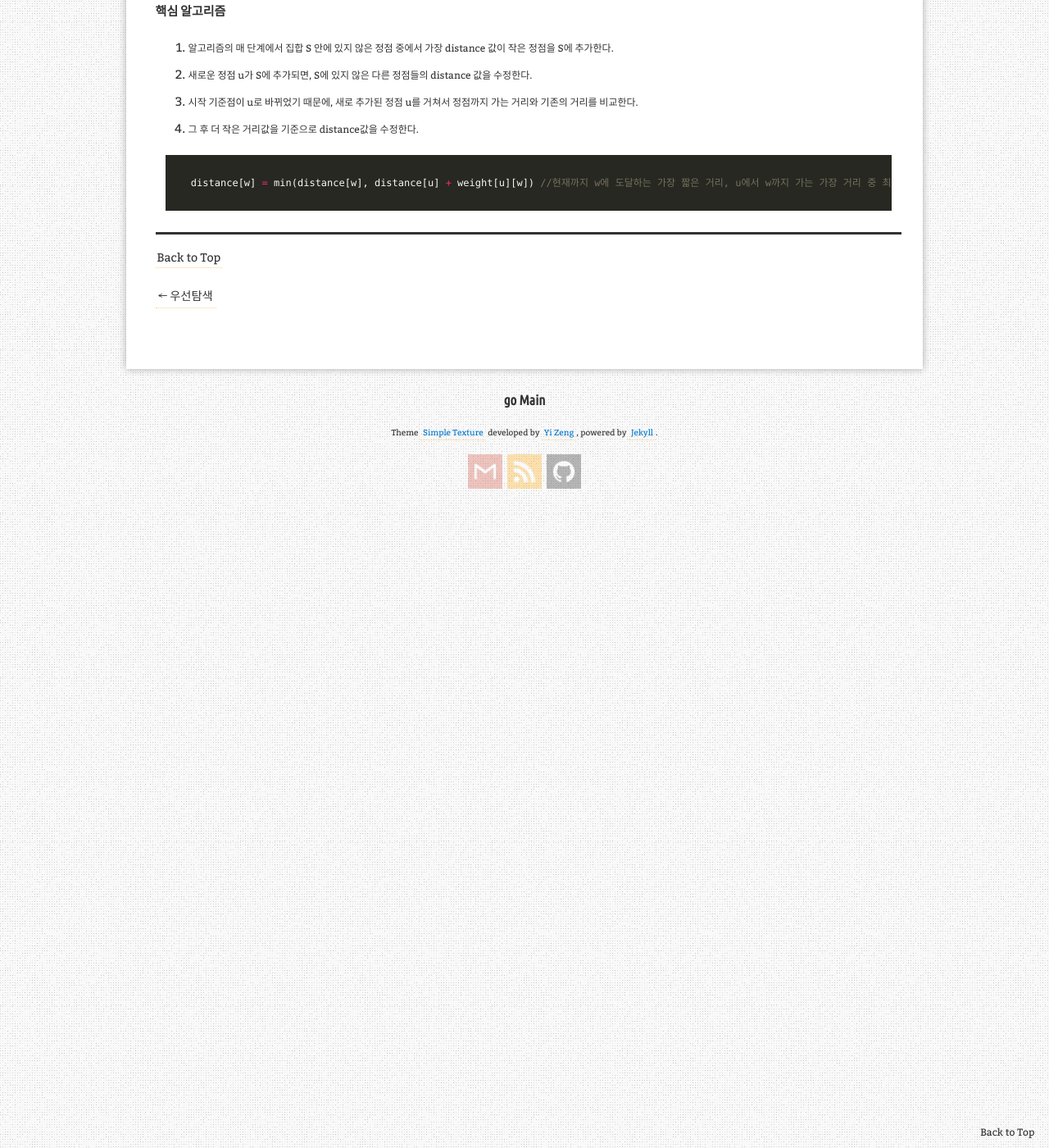
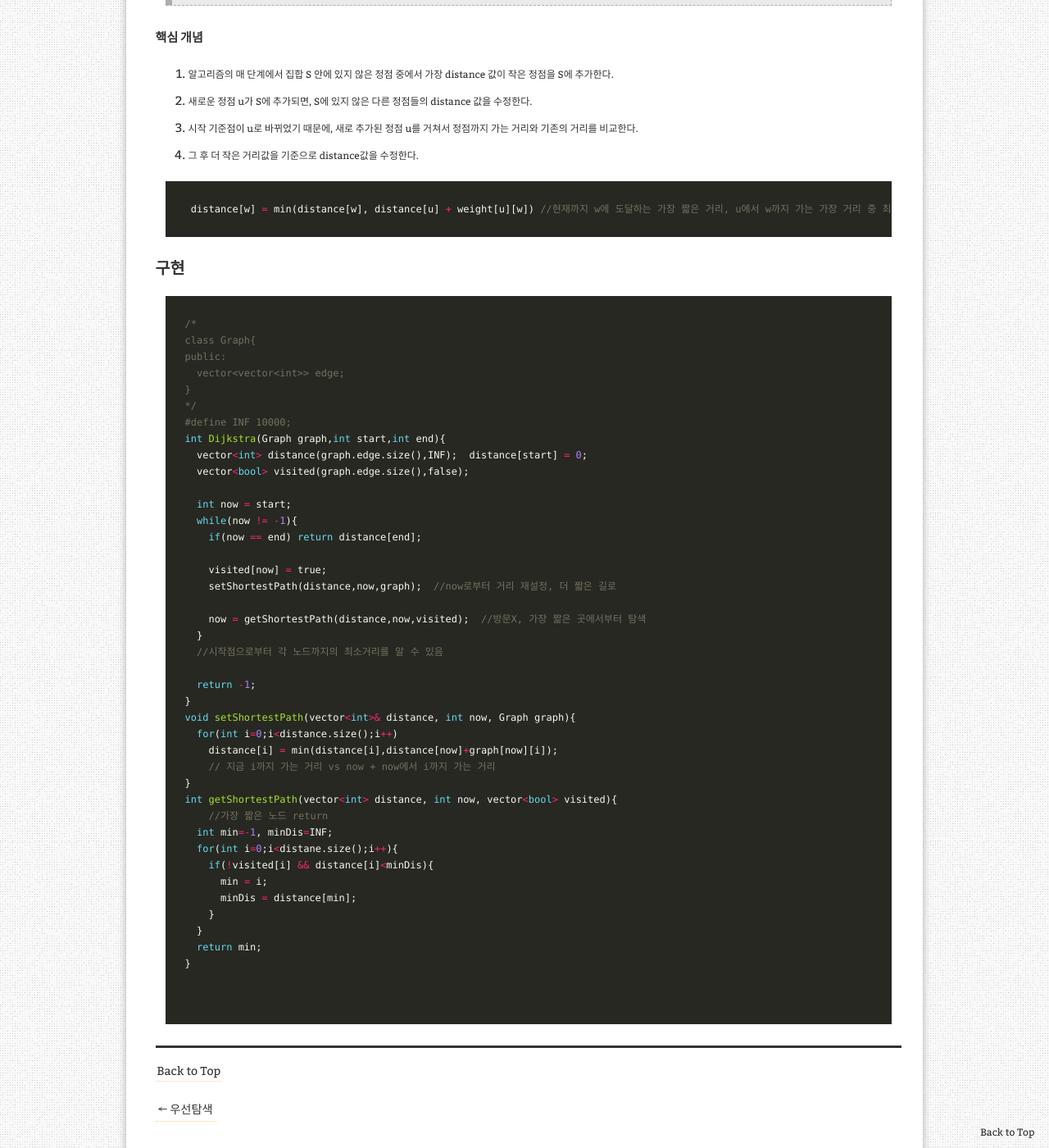
Before and after one commit to aristohyun/aristohyun.github.io, a Jekyll site: the page built from _posts/2020-07-30-ShortestPath.md, in a window 1280 px wide and 1400 px high, scrolled down 973 px. Shown: the whole window at 82% size. Built offline with Jekyll 4.4.1, drawn with Linux system fonts in a browser that asks for light colours; comment, search, counter and statistics services are not loaded.

Commit message:
update post

```diff
--- a/_posts/2020-07-30-ShortestPath.md
+++ b/_posts/2020-07-30-ShortestPath.md
@@ -27,7 +27,7 @@ redirect_from:
 > 하나의 시작 정점으로부터 모든 다른 정점까지의 최단 경로를 찾는 알고리즘
 > Dijkstra의 알고리즘에서는 시작 정점에서 집합 S에 있는 정점만을 거쳐서 다른 정점으로 가는 `최단 거리를 기록하는 배열`이 반드시 있어야 한다
 
-#### 핵심 알고리즘
+#### 핵심 개념
 1. <span class="nomargin">알고리즘의 매 단계에서 집합 S 안에 있지 않은 정점 중에서 가장 distance 값이 작은 정점을 S에 추가한다. </span>
 2. <span class="nomargin">새로운 정점 u가 S에 추가되면, S에 있지 않은 다른 정점들의 distance 값을 수정한다. </span>
 3. <span class="nomargin">시작 기준점이 u로 바뀌었기 때문에, 새로 추가된 정점 u를 거쳐서 정점까지 가는 거리와 기존의 거리를 비교한다.  </span>
@@ -36,3 +36,49 @@ redirect_from:
 ~~~ c++
  distance[w] = min(distance[w], distance[u] + weight[u][w]) //현재까지 w에 도달하는 가장 짧은 거리, u에서 w까지 가는 가장 거리 중 최소치
 ~~~
+
+### 구현
+~~~ c++
+/*
+class Graph{
+public:
+  vector<vector<int>> edge;
+}
+*/
+#define INF 10000;
+int Dijkstra(Graph graph,int start,int end){
+  vector<int> distance(graph.edge.size(),INF);  distance[start] = 0;
+  vector<bool> visited(graph.edge.size(),false);
+
+  int now = start;
+  while(now != -1){
+    if(now == end) return distance[end];
+
+    visited[now] = true;
+    setShortestPath(distance,now,graph);  //now로부터 거리 재설정, 더 짧은 길로
+
+    now = getShortestPath(distance,now,visited);  //방문X, 가장 짧은 곳에서부터 탐색
+  }
+  //시작점으로부터 각 노드까지의 최소거리를 알 수 있음
+
+  return -1;
+}
+void setShortestPath(vector<int>& distance, int now, Graph graph){
+  for(int i=0;i<distance.size();i++)
+    distance[i] = min(distance[i],distance[now]+graph[now][i]);
+    // 지금 i까지 가는 거리 vs now + now에서 i까지 가는 거리
+}
+int getShortestPath(vector<int> distance, int now, vector<bool> visited){
+    //가장 짧은 노드 return
+  int min=-1, minDis=INF;
+  for(int i=0;i<distane.size();i++){
+    if(!visited[i] && distance[i]<minDis){
+      min = i;
+      minDis = distance[min];
+    }
+  }
+  return min;
+}
+
+
+~~~
```
